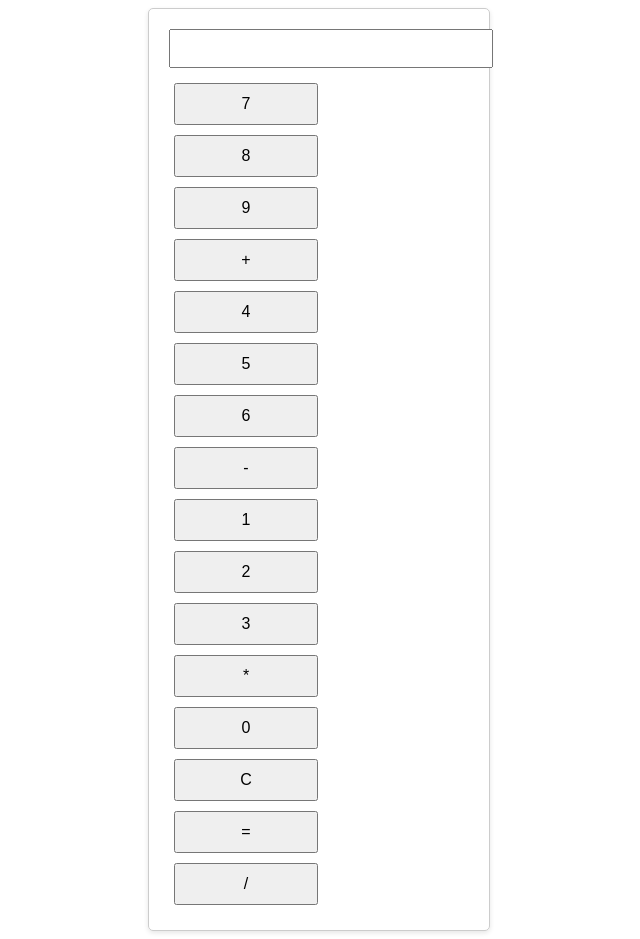
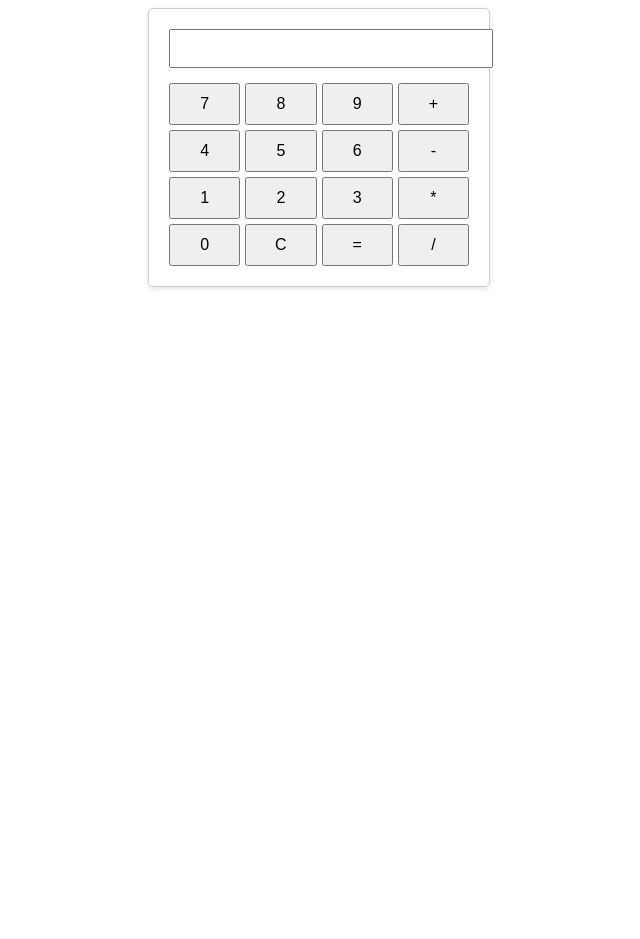
Before and after one commit to VeerGosai/HTML-Calculator, a plain HTML site: page index.html in a window 1280 px wide. Shown: the whole page, without its empty margins (321-961 px from the left). After the commit the page ends 800 px from the top, so only its background shows below. Drawn offline with Linux system fonts and the light colour scheme.

Commit message:
Update index.html

```diff
--- a/index.html
+++ b/index.html
@@ -15,16 +15,19 @@
             border: 1px solid #ccc;
             border-radius: 5px;
             box-shadow: 0 2px 5px rgba(0, 0, 0, 0.1);
+            display: grid;
+            grid-template-columns: repeat(4, 1fr);
+            gap: 5px;
         }
         input[type="text"] {
+            grid-column: span 4;
             width: 100%;
             padding: 10px;
             margin-bottom: 10px;
         }
         button {
-            width: 48%;
+            width: 100%;
             padding: 10px;
-            margin: 5px;
             font-size: 16px;
         }
     </style>
```
